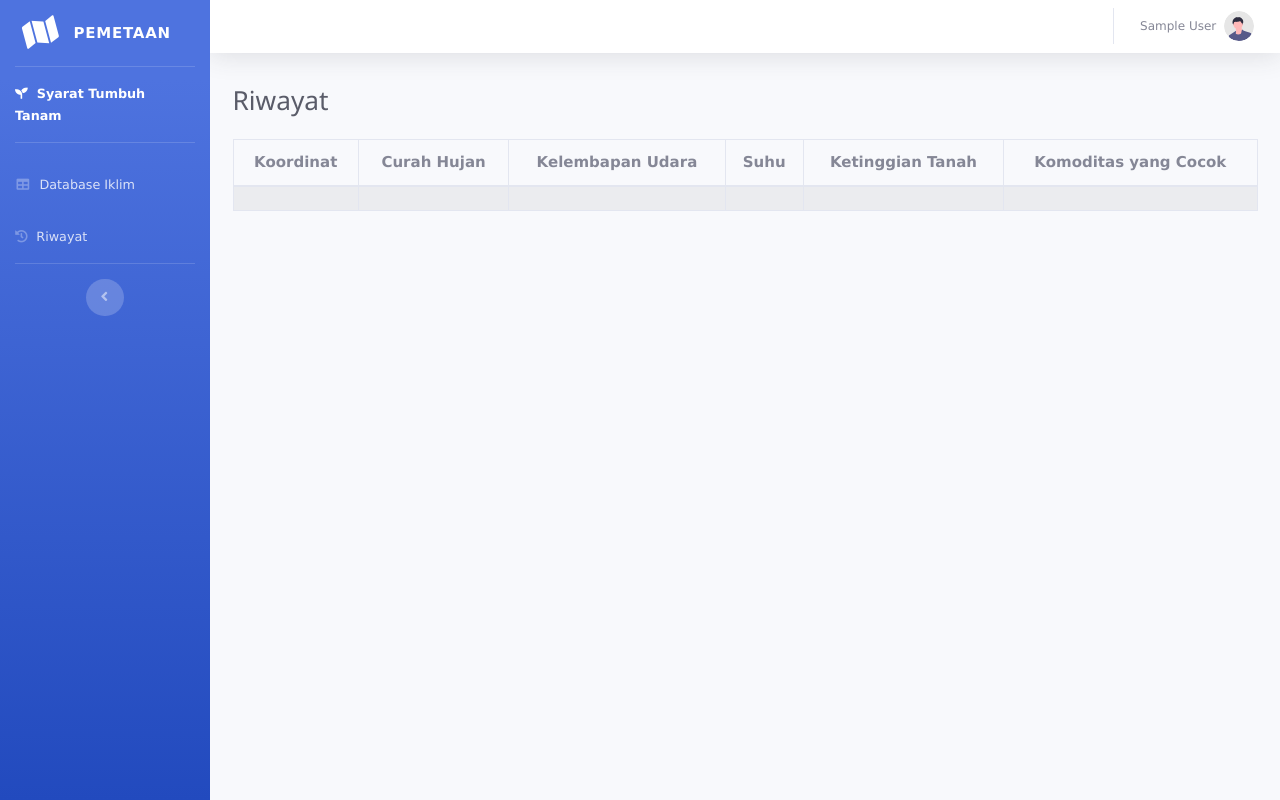
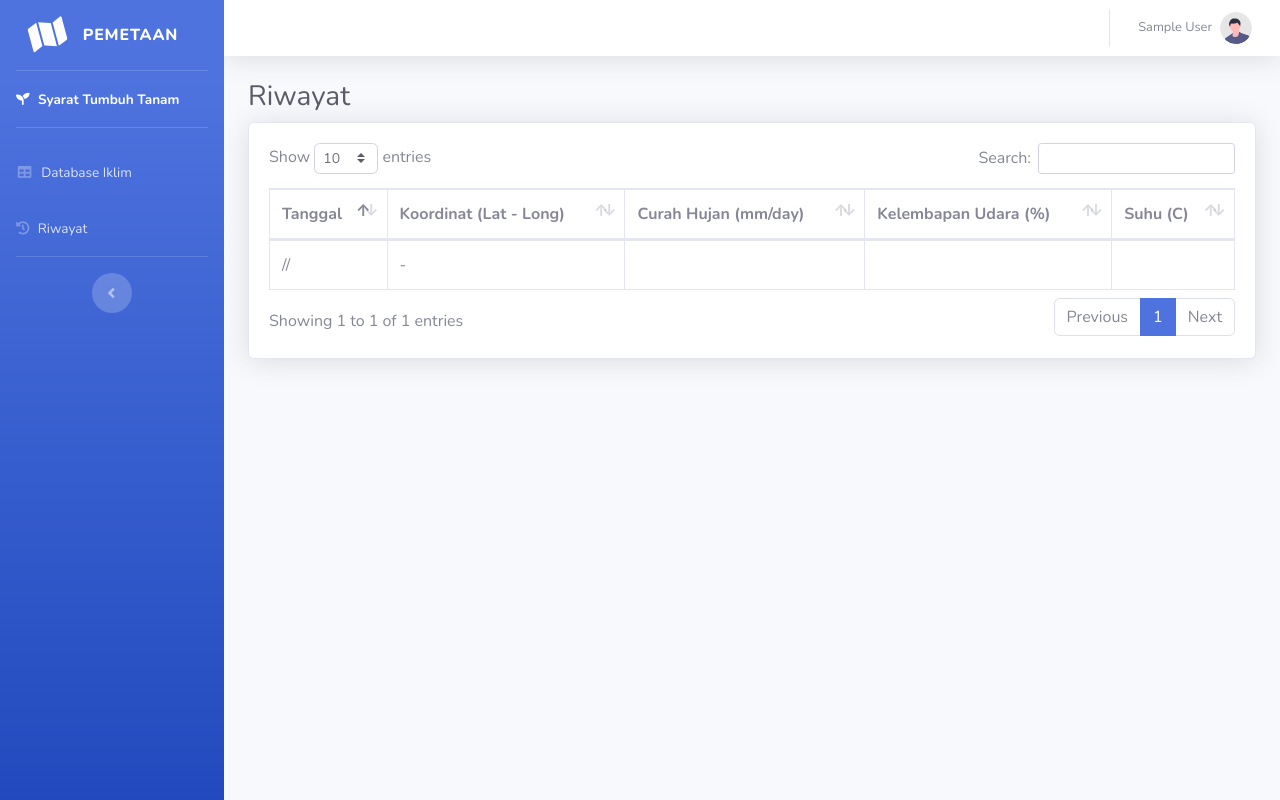
Before and after one commit to BlacklistX20/pemetaan, a CodeIgniter app: page /pemetaan/Admin/iklim in a window 1280 px wide. Run offline with CodeIgniter, Linux system fonts and the light colour scheme; the visitor is signed in with stand-in values (Sample User, id 1); tables that the repository leaves empty or names only in its code hold one stand-in row (values such as "Sample post"); data that the repository does not hold is empty.

Commit message:
Tambah tabel iklim

```diff
--- a/application/views/admin_iklim.php
+++ b/application/views/admin_iklim.php
@@ -18,8 +18,8 @@
     <!-- Custom styles for this template-->
     <link href="<?php echo base_url() ?>asset/css/sb-admin-2.min.css" rel="stylesheet">
 
-    <!-- W3.css-->
-    <link rel="stylesheet" href="https://www.w3schools.com/w3css/4/w3.css">
+    <!-- Custom styles for this page -->
+    <link href="<?php echo base_url() ?>asset/vendor/datatables/dataTables.bootstrap4.min.css" rel="stylesheet">
 
 </head>
 
@@ -46,33 +46,37 @@
                 <div class="container-fluid">
 
                     <!-- Page Heading -->
-                    <div class="d-sm-flex align-items-center justify-content-between mb-4">
-                        <h1 class="h3 mb-0 text-gray-800">Riwayat</h1>
-                    </div>
+                    <h1 class="h3 mb-2 text-gray-800">Riwayat</h1>
 
                     <!-- Content -->
-                    <table class="table table-bordered text-center table-striped">
+                    <div class="card shadow mb-4">
+                        <div class="card-body">
+                            <div class="table-responsive">
+                                <table class="table table-bordered" id="dataTable" width="100%" cellspacing="0">
                                     <thead>
                                         <tr>
-                                <th>Koordinat</th>
-                                <th>Curah Hujan</th>
-                                <th>Kelembapan Udara</th>
-                                <th>Suhu</th>
-                                <th>Ketinggian Tanah</th>
-                                <th>Komoditas yang Cocok</th>
+                                            <th>Tanggal</th>
+                                            <th>Koordinat (Lat - Long)</th>
+                                            <th>Curah Hujan (mm/day)</th>
+                                            <th>Kelembapan Udara (%)</th>
+                                            <th>Suhu (C)</th>
                                         </tr>
                                     </thead>
                                     <tbody>
+                                        <?php foreach ($tabel as $tes) { ?>
                                             <tr>
-                                <td></td>
-                                <td></td>
-                                <td></td>
-                                <td></td>
-                                <td></td>
-                                <td></td>
+                                                <td><?php echo $tes->Tanggal . "/" . $tes->Bulan . "/" . $tes->Tahun ?></td>
+                                                <td><?php echo $tes->Latitude . " - " . $tes->Longitude ?></td>
+                                                <td><?php echo $tes->Hujan ?></td>
+                                                <td><?php echo $tes->Kelembapan ?></td>
+                                                <td><?php echo $tes->Suhu ?></td>
                                             </tr>
+                                        <?php } ?>
                                     </tbody>
                                 </table>
+                            </div>
+                        </div>
+                    </div>
 
                 </div>
                 <!-- End of page Content -->
@@ -98,11 +102,17 @@
     <script src="<?php echo base_url() ?>asset/js/sb-admin-2.min.js"></script>
 
     <!-- Page level plugins -->
-    <script src="<?php echo base_url() ?>asset/vendor/chart.js/Chart.min.js"></script>
+    <script src="<?php echo base_url() ?>asset/vendor/datatables/jquery.dataTables.min.js"></script>
+    <script src="<?php echo base_url() ?>asset/vendor/datatables/dataTables.bootstrap4.min.js"></script>
 
     <!-- Page level custom scripts -->
-    <script src="<?php echo base_url() ?>asset/js/demo/chart-area-demo.js"></script>
-    <script src="<?php echo base_url() ?>asset/js/demo/chart-pie-demo.js"></script>
+    <script src="<?php echo base_url() ?>asset/js/demo/datatables-demo.js"></script>
+
+    <script>
+        $(document).ready(function(){
+            $("#iklim").addClass("active");
+        });
+    </script>
 </body>
 
 </html>
```
Lines whose indentation alone changed are shown as unchanged.
